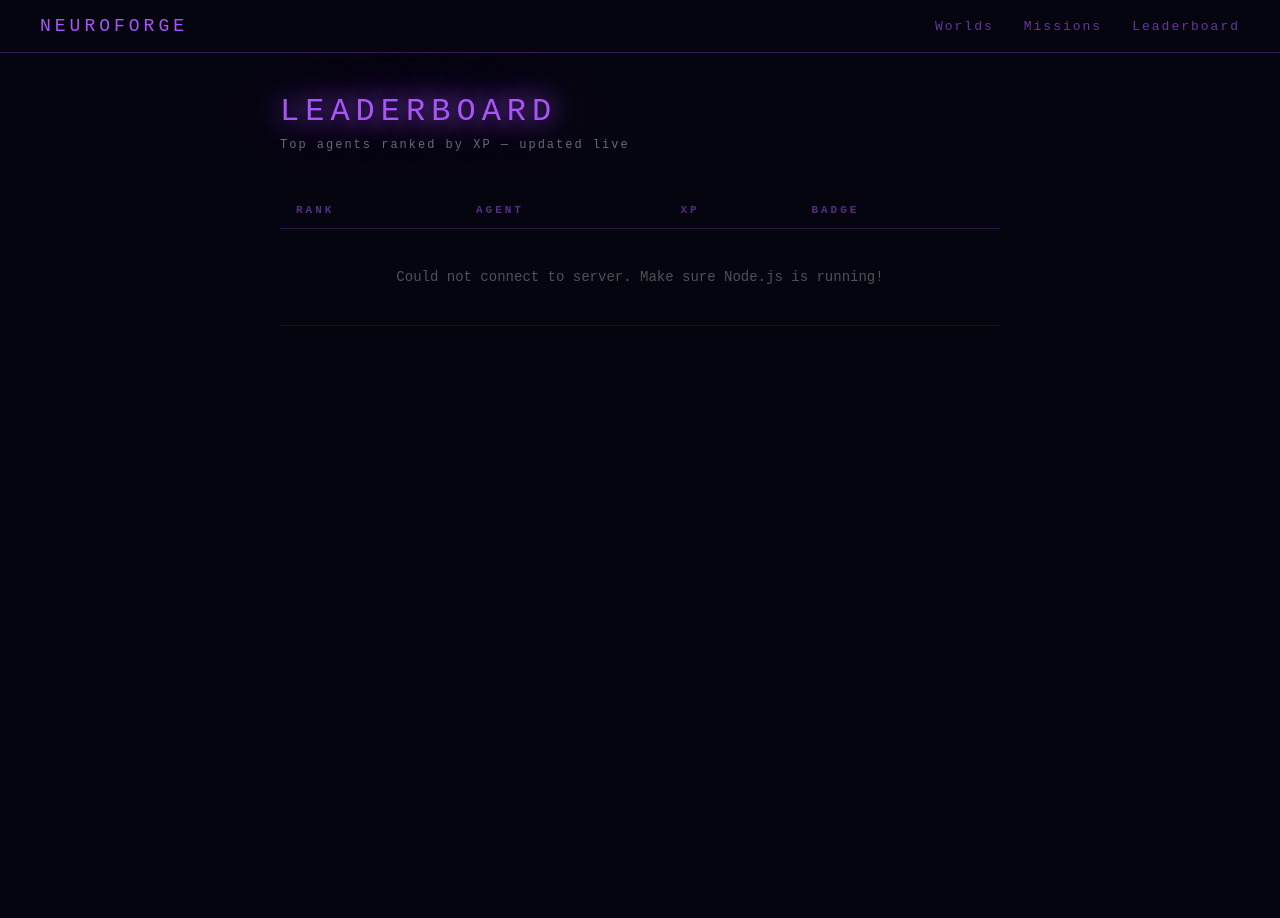
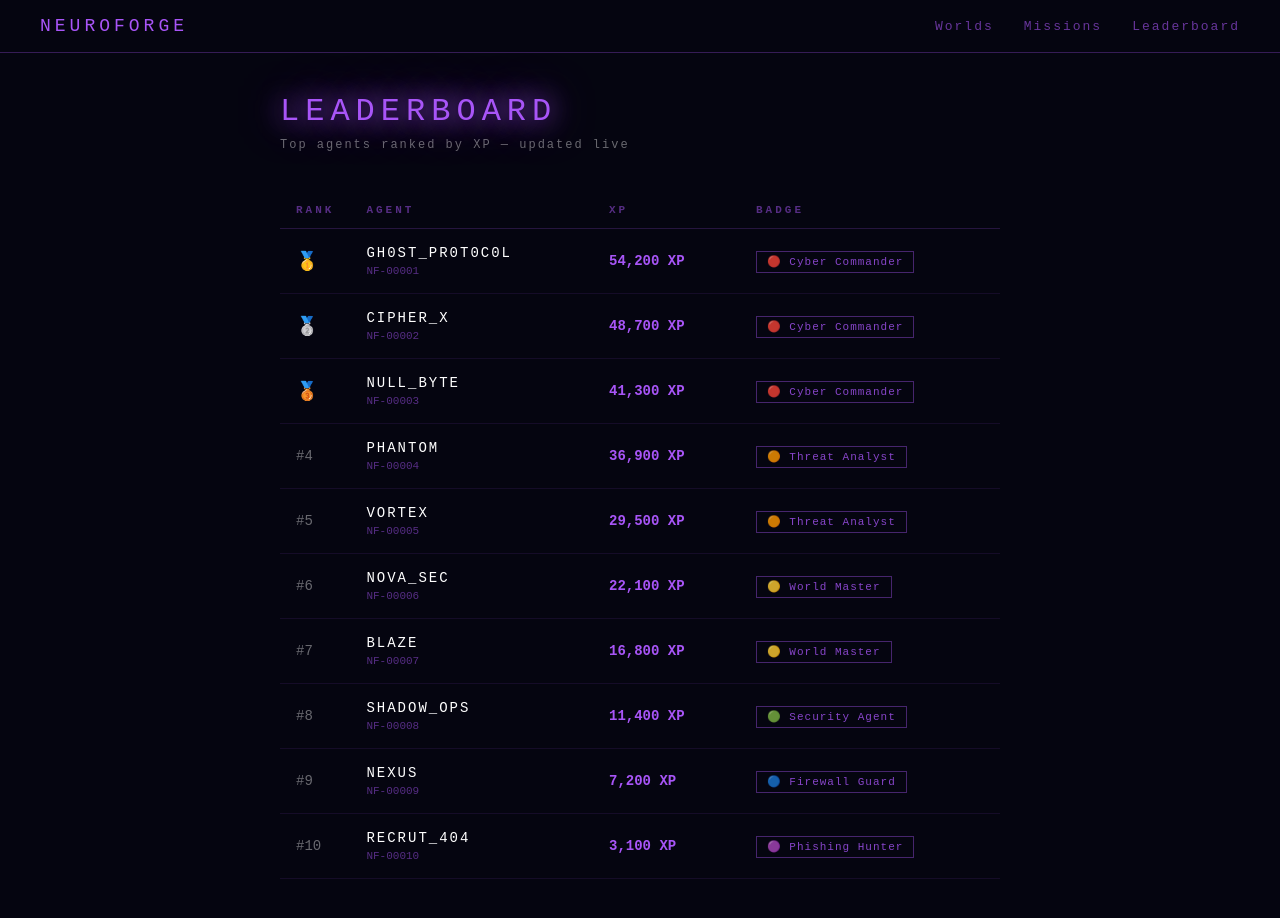
Before and after one commit to rh3eeacysec/NeuroForge, a plain HTML site: page leaderboard.html in a window 1280 px wide. Before the commit the page ends 800 px from the top, so only its background shows below. Drawn offline with Linux system fonts and the light colour scheme; no server answers.

Commit message:
Revise leaderboard HTML and JavaScript logic
Updated leaderboard page with new styling and functionality.

```diff
--- a/leaderboard.html
+++ b/leaderboard.html
@@ -123,6 +123,7 @@
   </div>
 
 <script>
+
   var currentPlayer = localStorage.getItem("player");
   var currentID = localStorage.getItem("playerID");
 
@@ -130,34 +131,56 @@
   if (currentPlayer) logo.textContent = "NEUROFORGE — " + currentPlayer.toUpperCase();
 
   function getBadge(xp) {
-    if (xp >= 15000) return "🔴 Cyber Commander";
-    if (xp >= 10000) return "🟠 Threat Analyst";
-    if (xp >= 5000) return "🟡 Security Agent";
-    if (xp >= 2000) return "🟢 Firewall Guard";
-    if (xp >= 1000) return "🔵 Phishing Hunter";
-    if (xp >= 500) return "🟣 Incident Responder";
-    return "⚪ Recruit";
+    if (xp >= 57000) return "💀 NEUROFORGE LEGEND";
+    if (xp >= 40000) return "🔴 Cyber Commander";
+    if (xp >= 25000) return "🟠 Threat Analyst";
+    if (xp >= 14250) return "🟡 World Master";
+    if (xp >= 8000)  return "🟢 Security Agent";
+    if (xp >= 4000)  return "🔵 Firewall Guard";
+    if (xp >= 2000)  return "🟣 Phishing Hunter";
+    if (xp >= 1000)  return "⚪ Incident Responder";
+    return "🩶 Recruit";
   }
 
- fetch("https://neuroforge-backend-h4yh.onrender.com/api/leaderboard")
+  var fakePlayers = [
+    { name: "GH0ST_PR0T0C0L", unique_id: "NF-00001", total_xp: 54200 },
+    { name: "CIPHER_X",       unique_id: "NF-00002", total_xp: 48700 },
+    { name: "NULL_BYTE",      unique_id: "NF-00003", total_xp: 41300 },
+    { name: "PHANTOM",        unique_id: "NF-00004", total_xp: 36900 },
+    { name: "VORTEX",         unique_id: "NF-00005", total_xp: 29500 },
+    { name: "NOVA_SEC",       unique_id: "NF-00006", total_xp: 22100 },
+    { name: "BLAZE",          unique_id: "NF-00007", total_xp: 16800 },
+    { name: "SHADOW_OPS",     unique_id: "NF-00008", total_xp: 11400 },
+    { name: "NEXUS",          unique_id: "NF-00009", total_xp: 7200  },
+    { name: "RECRUT_404",     unique_id: "NF-00010", total_xp: 3100  },
+  ];
+
+  fetch("https://neuroforge-backend-h4yh.onrender.com/api/leaderboard")
     .then(r => r.json())
-    .then(function(players) {
-
-      players.forEach(function(p) {
-        if (p.unique_id === currentID) p.isYou = true;
+    .then(function(realPlayers) {
+      // merge real + fake, remove duplicates by unique_id, sort, top 15
+      var merged = fakePlayers.concat(realPlayers);
+      var seen = {};
+      merged = merged.filter(function(p) {
+        if (seen[p.unique_id]) return false;
+        seen[p.unique_id] = true;
+        return true;
       });
+      merged.sort(function(a, b) { return b.total_xp - a.total_xp; });
+      var top = merged.slice(0, 15);
 
       var ranks = ["🥇", "🥈", "🥉"];
       var tbody = document.getElementById("leaderboard-body");
       tbody.innerHTML = "";
 
-      players.forEach(function(p, i) {
+      top.forEach(function(p, i) {
+        var isYou = p.unique_id === currentID;
         var row = document.createElement("tr");
-        if (p.isYou) row.className = "you-row";
+        if (isYou) row.className = "you-row";
         row.innerHTML = `
           <td class="rank ${i===0?'gold':i===1?'silver':i===2?'bronze':''}">${i < 3 ? ranks[i] : "#" + (i+1)}</td>
           <td>
-            <div class="player-name">${p.name}${p.isYou ? '<span class="you-tag">YOU</span>' : ''}</div>
+            <div class="player-name">${p.name}${isYou ? '<span class="you-tag">YOU</span>' : ''}</div>
             <div class="player-id">${p.unique_id}</div>
           </td>
           <td class="xp">${Number(p.total_xp).toLocaleString()} XP</td>
@@ -167,12 +190,25 @@
       });
     })
     .catch(function() {
-      document.getElementById("leaderboard-body").innerHTML = `
-        <tr><td colspan="4" style="text-align:center; color:rgba(255,255,255,0.3); padding:40px;">
-          Could not connect to server. Make sure Node.js is running!
-        </td></tr>
-      `;
+      // if backend is down, still show fake players
+      var ranks = ["🥇", "🥈", "🥉"];
+      var tbody = document.getElementById("leaderboard-body");
+      tbody.innerHTML = "";
+      fakePlayers.forEach(function(p, i) {
+        var row = document.createElement("tr");
+        row.innerHTML = `
+          <td class="rank ${i===0?'gold':i===1?'silver':i===2?'bronze':''}">${i < 3 ? ranks[i] : "#" + (i+1)}</td>
+          <td>
+            <div class="player-name">${p.name}</div>
+            <div class="player-id">${p.unique_id}</div>
+          </td>
+          <td class="xp">${Number(p.total_xp).toLocaleString()} XP</td>
+          <td><span class="badge">${getBadge(Number(p.total_xp))}</span></td>
+        `;
+        tbody.appendChild(row);
+      });
     });
+
 </script>
 </body>
 </html>
```
